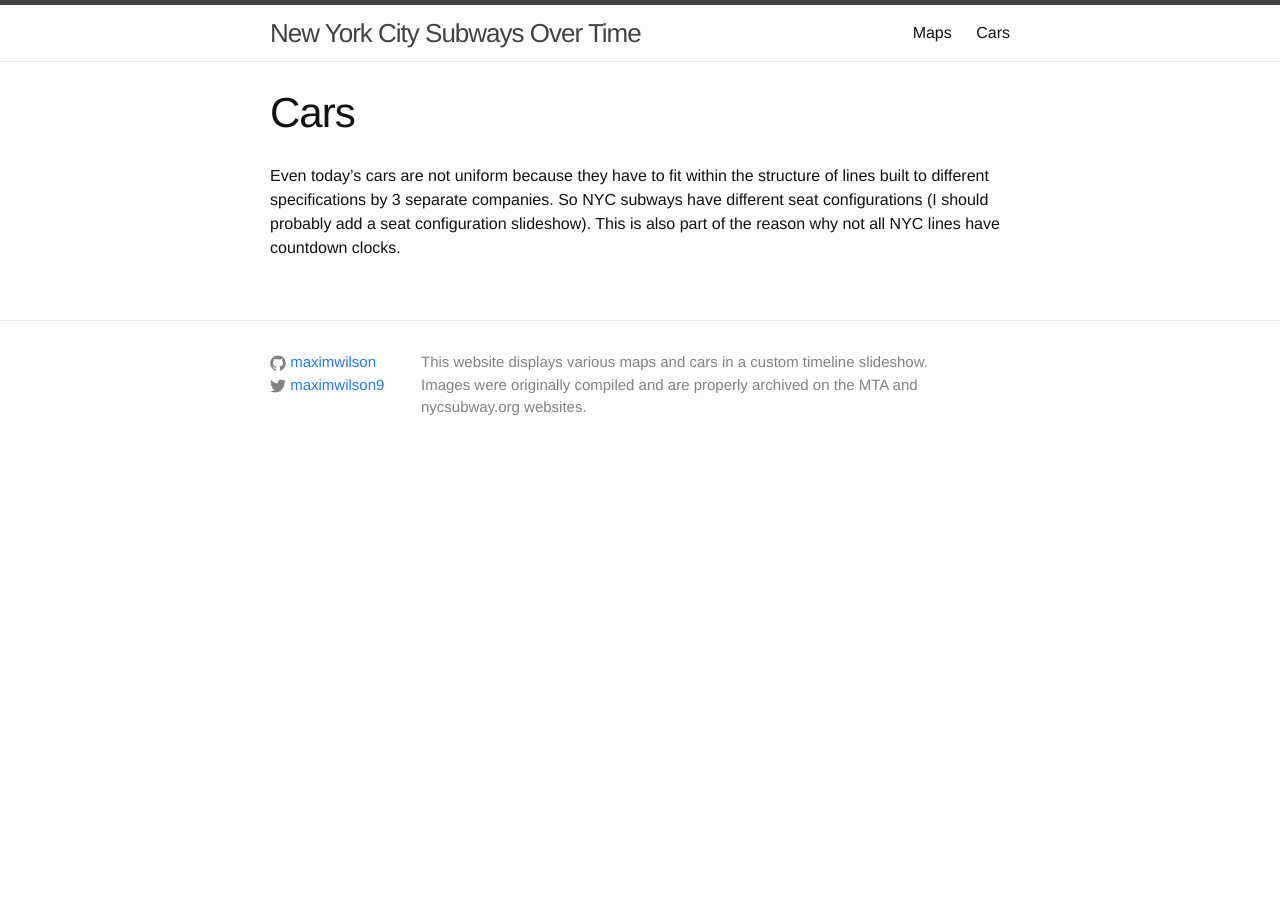
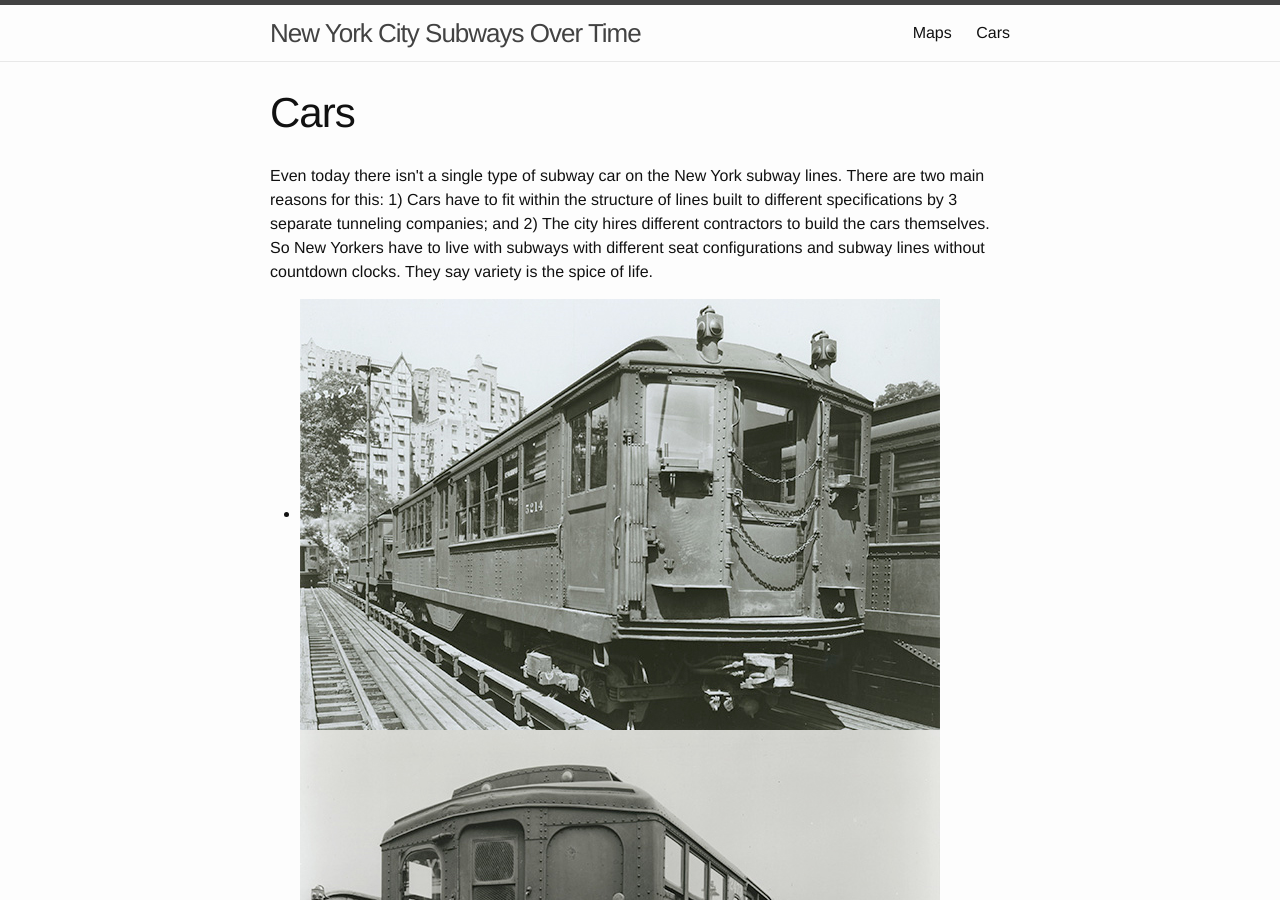
Before and after one commit to maximwilson/maximwilson.github.io, a Jekyll site: the page built from Cars/index.html, in a window 1280 px wide and 900 px high. Built offline with Jekyll 4.4.1, drawn with Linux system fonts in a browser that asks for light colours; some of the changed text lies outside the part shown.

Commit message:
added images to pages

```diff
--- /dev/null
+++ b/Cars/index.html
@@ -0,0 +1,42 @@
+---
+layout: page
+title: Cars
+permalink: /cars/
+images:
+  - image_path: /images/cars/Built1904.jpg
+    title: 1904
+  - image_path: /images/cars/Built1919.jpg
+    title: 1919
+  - image_path: /images/cars/Built1934.jpg
+    title: 1934
+  - image_path: /images/cars/Built1936.jpg
+    title: 1936
+  - image_path: /images/cars/Built1938.jpg
+    title: 1938
+  - image_path: /images/cars/Built1950.jpg
+    title: 1950
+  - image_path: /images/cars/Built1963.jpg
+    title: 1963
+  - image_path: /images/cars/Built1966.jpg
+    title: 1966
+  - image_path: /images/cars/Built1969.jpg
+    title: 1969
+  - image_path: /images/cars/Built1973.jpg
+    title: 1973
+  - image_path: /images/cars/Built1984.jpg
+    title: 1984
+  - image_path: /images/cars/Built2001.jpg
+    title: 2001
+  - image_path: /images/cars/Built2012.jpg
+    title: 2012
+---
+
+<p>Even today there isn't a single type of subway car on the New York subway lines. There are two main reasons for this: 1) Cars have to fit within the structure of lines built to different specifications by 3 separate tunneling companies; and 2) The city hires different contractors to build the cars themselves. So New Yorkers have to live with subways with different seat configurations and subway lines without countdown clocks. They say variety is the spice of life.</p>
+
+<ul>
+  {% for image in page.images %}
+    <li>
+	  <img src="{{ image.image_path }}" alt="{{ image.title }}">
+	</li>
+  {% endfor %}
+</ul>
--- a/Cars/index.md
+++ /dev/null
@@ -1,7 +0,0 @@
----
-layout: page
-title: Cars
-permalink: /cars/
----
-
-Even today's cars are not uniform because they have to fit within the structure of lines built to different specifications by 3 separate companies. So NYC subways have different seat configurations (I should probably add a seat configuration slideshow). This is also part of the reason why not all NYC lines have countdown clocks.
--- a/_config.yml
+++ b/_config.yml
@@ -9,7 +9,7 @@
 title: New York City Subways Over Time
 email: maxim.wilson@gmail.com
 description: > # this means to ignore newlines until "baseurl:"
-  This website displays various maps and cars in a custom timeline slideshow. Images were originally compiled and are properly archived on the MTA and nycsubway.org websites.
+  This website displays various maps and cars in a custom timeline slideshow (in development). Images were originally compiled and are properly archived on the MTA and nycsubway.org websites.
 baseurl: "" # the subpath of your site, e.g. /blog
 url: "http://yourdomain.com" # the base hostname & protocol for your site
 twitter_username: maximwilson9
```
Also changed, not shown: Maps/index.html (+29 -1 lines).
